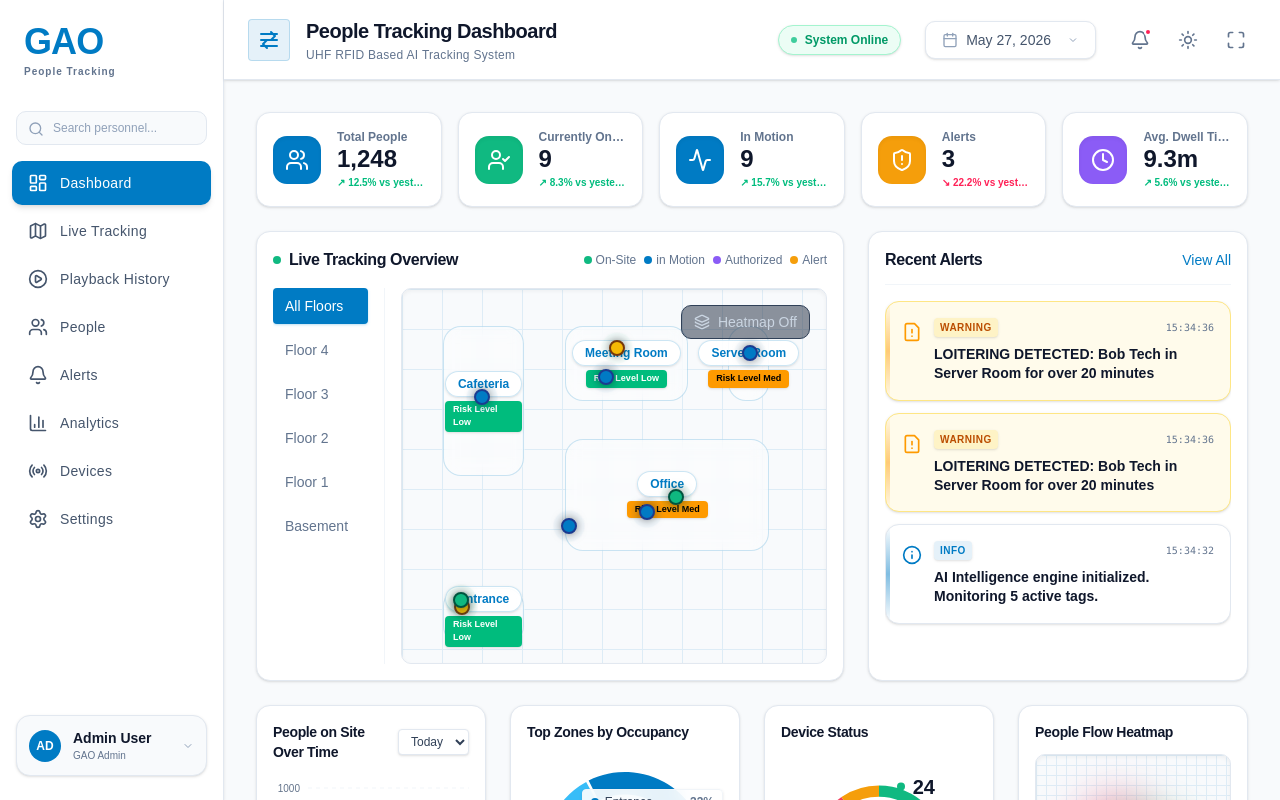
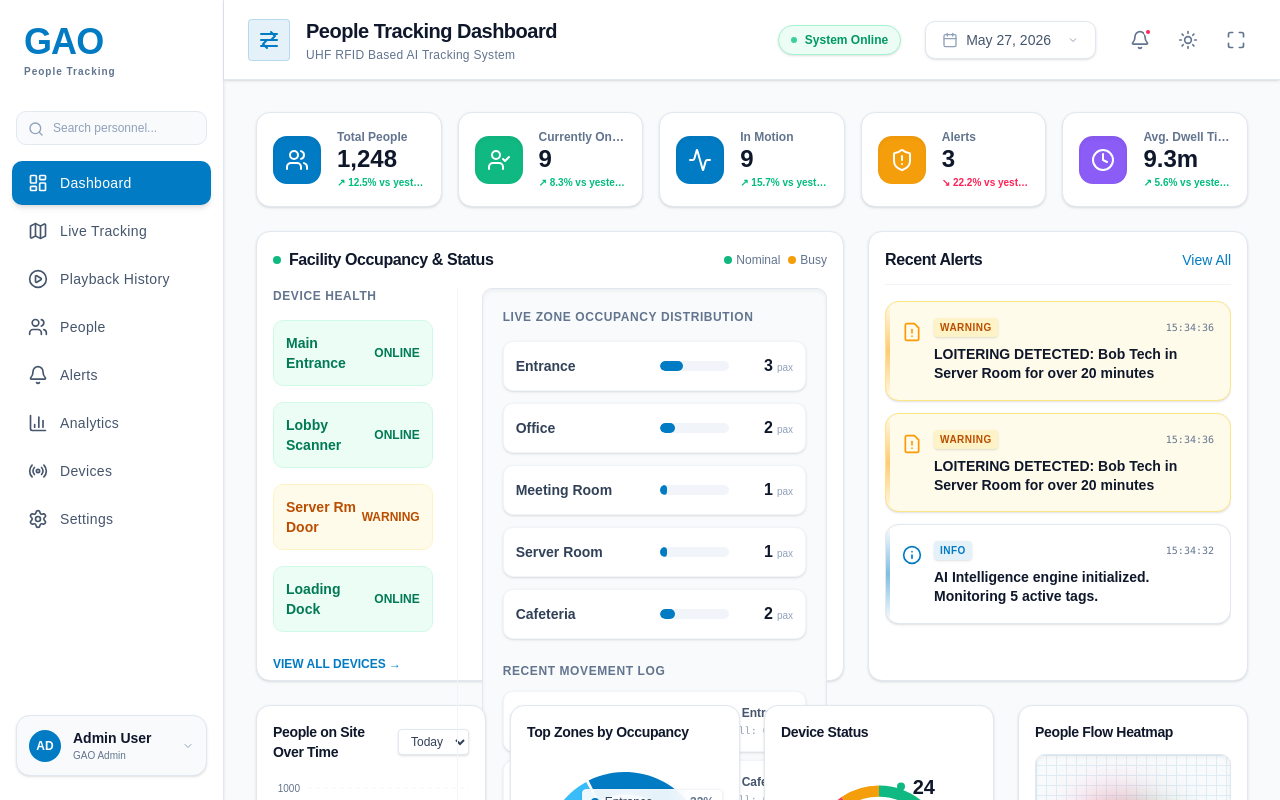
Before and after one commit to Sesuraja/GAO-People-Tracking, a React (Vite) app: page / in a window 1280 px wide. Built offline with nearby package versions, Linux system fonts and the light colour scheme.

Commit message:
feat(dashboard): replace live floor map with system snapshot
Removed the interactive floor map component and introduced a simplified facility occupancy and status overview to improve dashboard load performance and clarity.

```diff
--- a/src/components/DashboardTab.tsx
+++ b/src/components/DashboardTab.tsx
@@ -1,7 +1,6 @@
 import { Person, AIAlert, Zone } from '../lib/simulation';
 import { Card } from '@/components/ui/card';
 import { Users, UserCheck, Activity, ShieldAlert, Clock, Bell, Map, LayoutDashboard, Cpu, ShieldCheck, Radio } from 'lucide-react';
-import LiveFloorMap from './LiveFloorMap';
 import AIFeed from './AIFeed';
 import { ResponsiveContainer, AreaChart, Area, XAxis, YAxis, Tooltip, CartesianGrid, PieChart, Pie, Cell } from 'recharts';
 import { useMemo } from 'react';
@@ -56,34 +55,84 @@ export default function DashboardTab({ people, alerts, zones, highlightedPersonI
          <KpiCard title="Avg. Dwell Time" value={`${avgDwellInfo}m`} sub="↗ 5.6% vs yesterday" icon={<Clock className="w-6 h-6 text-white" />} iconColor="bg-[#8b5cf6]" />
       </div>
 
-      {/* Middle Row (Map + Alerts) */}
+      {/* Middle Row (System Overview + Alerts) */}
       <div className="flex flex-col xl:flex-row gap-6 min-h-[450px]">
-        {/* Map */}
+        {/* System Snapshot */}
         <div className="flex-1 bg-white rounded-xl border border-slate-200 p-4 flex flex-col shadow-sm transition hover:shadow-md">
            <div className="flex items-center justify-between mb-4">
              <div className="flex items-center gap-2">
                <div className="w-2 h-2 rounded-full bg-[#10b981]" />
-               <h3 className="font-semibold text-slate-900 tracking-tight">Live Tracking Overview</h3>
+               <h3 className="font-semibold text-slate-900 tracking-tight">Facility Occupancy & Status</h3>
              </div>
              <div className="flex gap-2">
-               <span className="text-xs font-medium text-slate-500 flex items-center gap-1"><span className="w-2 h-2 rounded-full bg-[#10b981]"></span> On-Site</span>
-               <span className="text-xs font-medium text-slate-500 flex items-center gap-1"><span className="w-2 h-2 rounded-full bg-[#007BC4]"></span> in Motion</span>
-               <span className="text-xs font-medium text-slate-500 flex items-center gap-1"><span className="w-2 h-2 rounded-full bg-[#8b5cf6]"></span> Authorized</span>
-               <span className="text-xs font-medium text-slate-500 flex items-center gap-1"><span className="w-2 h-2 rounded-full bg-[#f59e0b]"></span> Alert</span>
+               <span className="text-xs font-medium text-slate-500 flex items-center gap-1"><span className="w-2 h-2 rounded-full bg-[#10b981]"></span> Nominal</span>
+               <span className="text-xs font-medium text-slate-500 flex items-center gap-1"><span className="w-2 h-2 rounded-full bg-[#f59e0b]"></span> Busy</span>
              </div>
            </div>
 
-           <div className="flex flex-1 gap-4 overflow-hidden relative">
-             <div className="w-28 flex flex-col gap-2 border-r border-slate-100 pr-4 overflow-y-auto shrink-0 z-20">
-               <button className="px-3 py-2 text-sm text-left rounded bg-[#007BC4] text-white font-medium shadow-sm shadow-[#007BC4]/20">All Floors</button>
-               <button className="px-3 py-2 text-sm text-left rounded font-medium text-slate-500 hover:text-[#007BC4] hover:bg-slate-50 transition">Floor 4</button>
-               <button className="px-3 py-2 text-sm text-left rounded font-medium text-slate-500 hover:text-[#007BC4] hover:bg-slate-50 transition">Floor 3</button>
-               <button className="px-3 py-2 text-sm text-left rounded font-medium text-slate-500 hover:text-[#007BC4] hover:bg-slate-50 transition">Floor 2</button>
-               <button className="px-3 py-2 text-sm text-left rounded font-medium text-slate-500 hover:text-[#007BC4] hover:bg-slate-50 transition">Floor 1</button>
-               <button className="px-3 py-2 text-sm text-left rounded font-medium text-slate-500 hover:text-[#007BC4] hover:bg-slate-50 transition">Basement</button>
+           <div className="flex flex-1 gap-6">
+             <div className="w-1/3 flex flex-col gap-4 border-r border-slate-100 pr-6 overflow-y-auto shrink-0 z-20">
+               <h4 className="text-xs font-bold text-slate-500 uppercase tracking-wider">Device Health</h4>
+               <div className="flex items-center justify-between bg-emerald-50 text-emerald-700 p-3 rounded-lg border border-emerald-100">
+                 <div className="font-semibold text-sm">Main Entrance</div>
+                 <div className="text-xs font-bold uppercase">Online</div>
+               </div>
+               <div className="flex items-center justify-between bg-emerald-50 text-emerald-700 p-3 rounded-lg border border-emerald-100">
+                 <div className="font-semibold text-sm">Lobby Scanner</div>
+                 <div className="text-xs font-bold uppercase">Online</div>
+               </div>
+               <div className="flex items-center justify-between bg-amber-50 text-amber-700 p-3 rounded-lg border border-amber-100">
+                 <div className="font-semibold text-sm">Server Rm Door</div>
+                 <div className="text-xs font-bold uppercase">Warning</div>
+               </div>
+               <div className="flex items-center justify-between bg-emerald-50 text-emerald-700 p-3 rounded-lg border border-emerald-100">
+                 <div className="font-semibold text-sm">Loading Dock</div>
+                 <div className="text-xs font-bold uppercase">Online</div>
+               </div>
+               <button className="text-xs font-bold text-[#007BC4] uppercase text-left hover:underline mt-2">View all devices →</button>
              </div>
-             <div className="flex-1 relative bg-slate-50 rounded-lg overflow-hidden border border-slate-200 shadow-inner">
-               <LiveFloorMap people={people} zones={zones} highlightedPersonId={highlightedPersonId} />
+
+             <div className="flex-1 flex flex-col bg-slate-50 rounded-lg p-5 overflow-hidden border border-slate-200 shadow-inner overflow-y-auto">
+                <h4 className="text-xs font-bold text-slate-500 uppercase tracking-wider mb-4">Live Zone Occupancy Distribution</h4>
+                <div className="flex flex-col gap-3">
+                   {Object.keys(zones).map(z => {
+                      const count = people.filter(p => p.currentZone === z).length;
+                      const percent = Math.round((count / Math.max(people.length, 1)) * 100);
+                      return (
+                         <div key={z} className="flex items-center gap-4 bg-white p-3 rounded-lg shadow-sm border border-slate-100">
+                            <div className="font-bold text-slate-700 w-32 text-sm">{z}</div>
+                            <div className="flex-1 bg-slate-100 h-2.5 rounded-full overflow-hidden">
+                               <div className={`h-full rounded-full transition-all duration-500 ${percent > 40 ? 'bg-[#f59e0b]' : 'bg-[#007BC4]'}`} style={{ width: `${Math.max(percent, 2)}%` }}></div>
+                            </div>
+                            <div className="w-12 text-right">
+                              <span className="font-black text-slate-900">{count}</span>
+                              <span className="text-[10px] text-slate-400 ml-1">pax</span>
+                            </div>
+                         </div>
+                      )
+                   })}
+                </div>
+
+                <h4 className="text-xs font-bold text-slate-500 uppercase tracking-wider mb-3 mt-6">Recent Movement Log</h4>
+                <div className="flex flex-col gap-2">
+                   {people.slice(0, 3).map(p => (
+                     <div key={p.id} className="flex items-center justify-between bg-white p-3 rounded-lg shadow-sm border border-slate-100">
+                        <div className="flex items-center gap-3">
+                           <div className="w-8 h-8 rounded bg-[#007BC4]/10 text-[#007BC4] flex items-center justify-center font-bold text-sm border border-[#007BC4]/20">{p.name.charAt(0)}</div>
+                           <div>
+                             <div className="font-bold text-sm text-slate-800">{p.name}</div>
+                             <div className="text-[10px] text-slate-500 font-medium uppercase">{p.role}</div>
+                           </div>
+                        </div>
+                        <div className="flex flex-col items-end">
+                           <div className="text-xs font-bold text-slate-600 flex items-center gap-1.5">
+                             <span className="w-1.5 h-1.5 rounded-full bg-emerald-500"></span> {p.currentZone}
+                           </div>
+                           <div className="text-[10px] text-slate-400 font-mono mt-0.5">Dwell: {Math.floor(p.dwellTime/60)}m {p.dwellTime%60}s</div>
+                        </div>
+                     </div>
+                   ))}
+                </div>
              </div>
            </div>
         </div>
```
